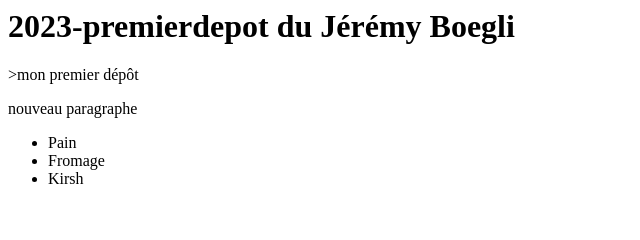
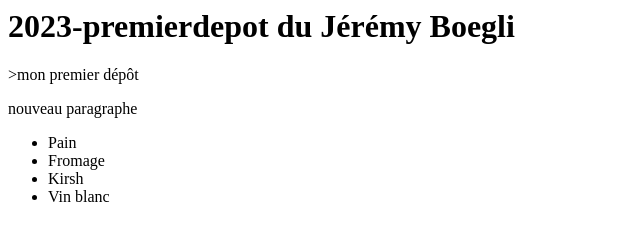
Before and after one commit to JeremyBoegli1/2023-premierdepot, a plain HTML site: page index.html in a window 1280 px wide. Shown: the full height of the page, 0-640 px from the left. Drawn offline with Linux system fonts and the light colour scheme.

Commit message:
ajout vin blanc

```diff
--- a/index.html
+++ b/index.html
@@ -5,4 +5,5 @@
     <li>Pain</li>
     <li>Fromage</li>
     <li>Kirsh</li>
+    <li >Vin blanc</li>
 </ul>
```
